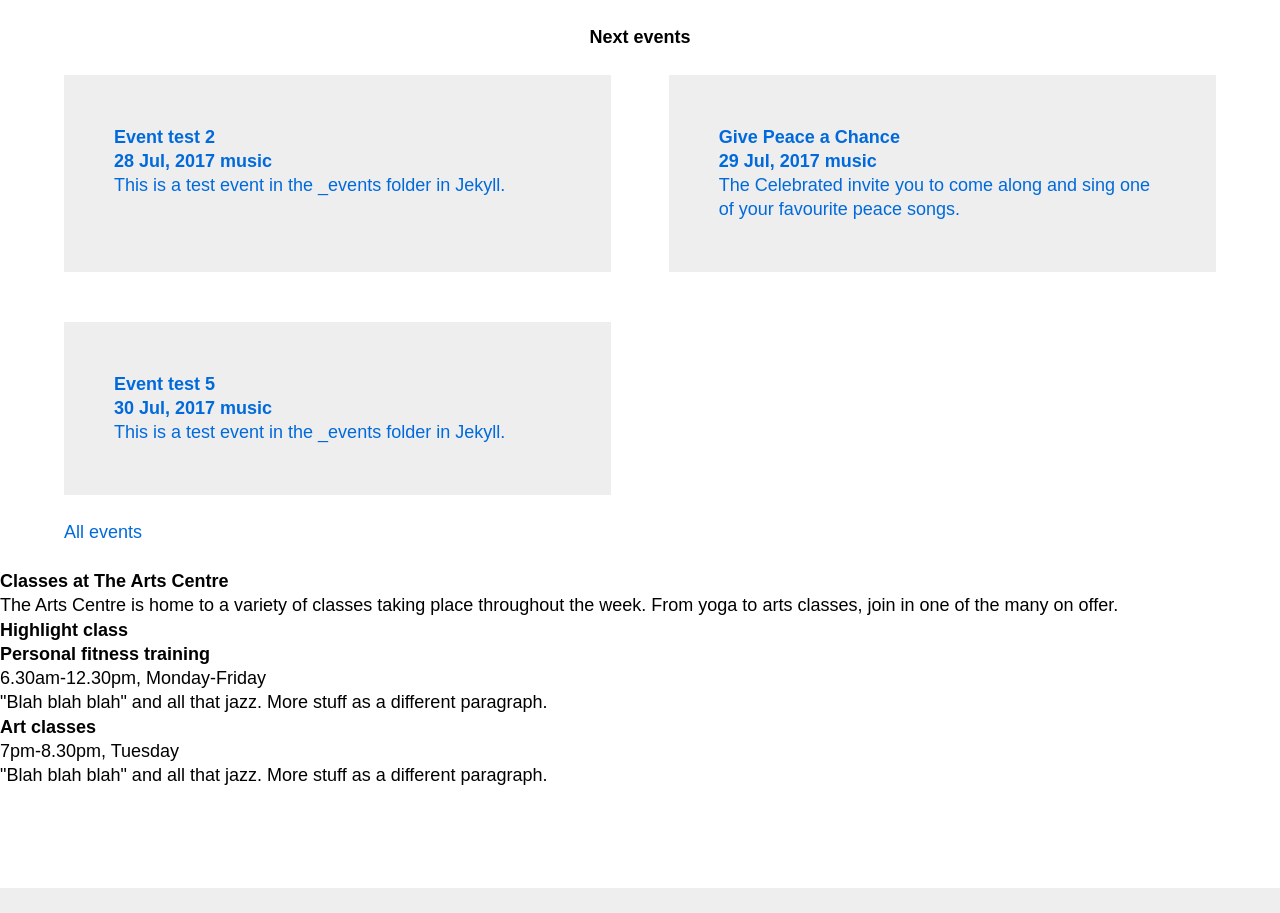
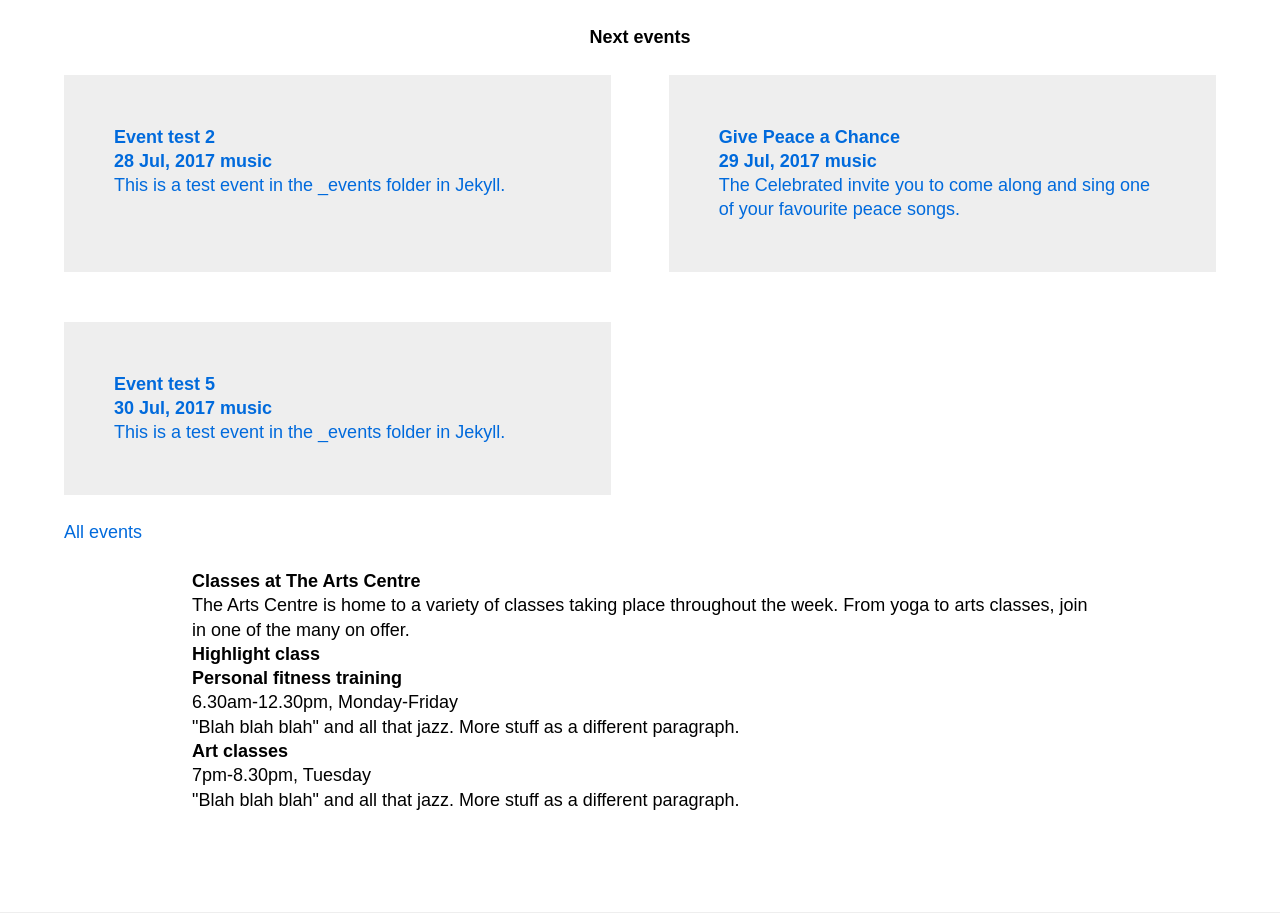
Before and after one commit to martincf/westkirbyartscentre, a Jekyll site: the page built from index.md, in a window 1280 px wide. Shown: the part 574-1487 px from the top of the page. Built offline with Jekyll 4.4.1, drawn with Linux system fonts in a browser that asks for light colours; nearby versions of some CDN libraries; grey boxes are pictures that could not be loaded.

Commit message:
Home page 'classes' section structure.

```diff
--- a/assets/css/main.scss
+++ b/assets/css/main.scss
@@ -30,6 +30,11 @@ a:link, a:visited, a:hover, a:active {
   h2 {
     margin: $size-large auto;
   }
+}
+.classes-home {
+  margin: $size-med auto;
+  width: 70%;
+
 }
 // Visit footer fection
 .visit {
```
Also changed, not shown: _layouts/listings.html (+5 -3 lines).
